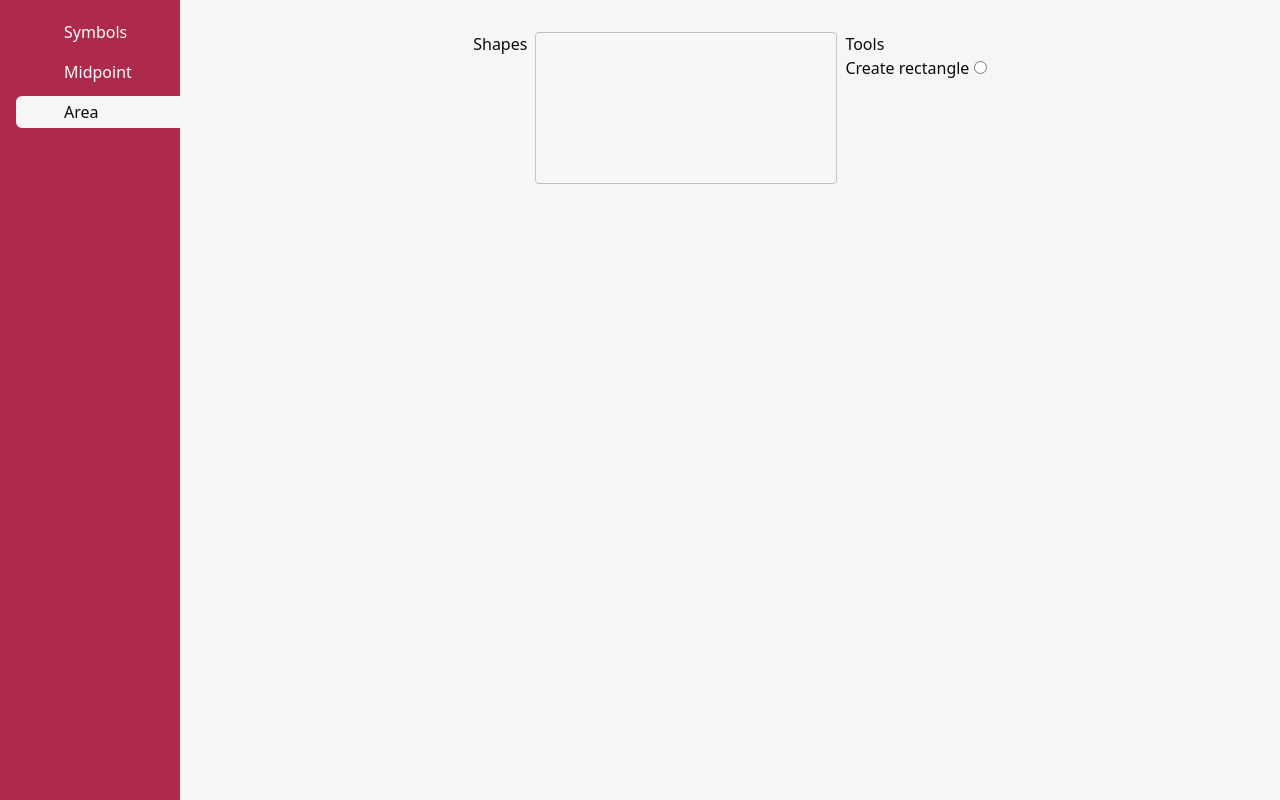
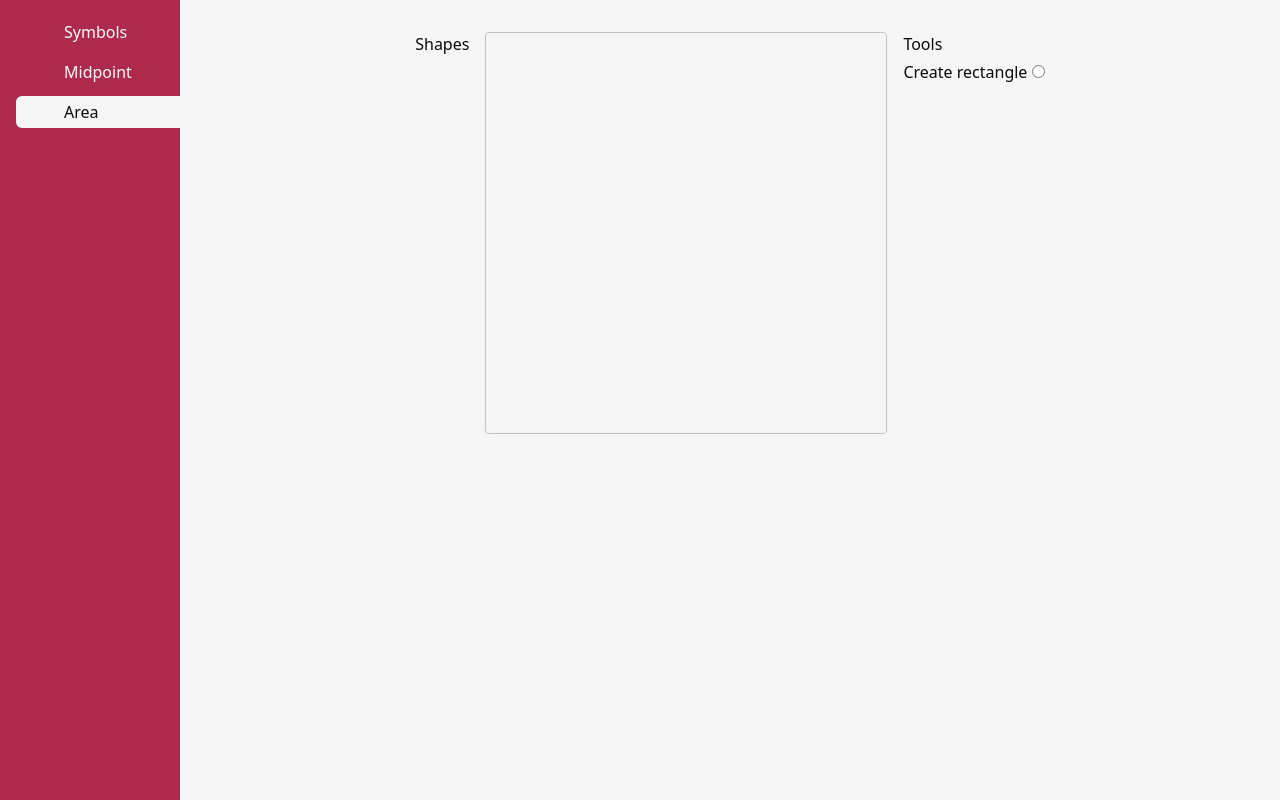
Before and after one commit to schebl/tools, a SvelteKit app: page /area in a window 1280 px wide. Built offline with nearby package versions, Linux system fonts and the light colour scheme.

Commit message:
Improve page styling

```diff
--- a/src/routes/area/+page.svelte
+++ b/src/routes/area/+page.svelte
@@ -54,10 +54,11 @@
     <title>Area</title>
 </svelte:head>
 
-<div class="flex gap-2">
-    <div>
+<div class="flex gap-4">
+    <div class="flex flex-col gap-1">
         <p>Shapes</p>
 
+        <div>
             {#each shapes as shape, i}
                 <div>
                     <label for="selection-shape-{i}">Shape {i + 1}</label>
@@ -71,12 +72,19 @@
                 </div>
             {/each}
         </div>
+    </div>
 
-    <canvas {@attach canvasAttachment} class="rounded-sm border border-border"></canvas>
+    <canvas
+        {@attach canvasAttachment}
+        class="h-full rounded-sm border border-border"
+        height="400"
+        width="400"
+    ></canvas>
+
+    <div class="flex flex-col gap-1">
+        <p>Tools</p>
 
         <div>
-        <p>Tools</p>
-
             {#each toolManager.getApplicable(getToolCtx()) as tool}
                 <div>
                     <label for="tool-{tool.id}">{tool.label}</label>
@@ -92,3 +100,4 @@
             {/each}
         </div>
     </div>
+</div>
```
Lines whose indentation alone changed are shown as unchanged.
